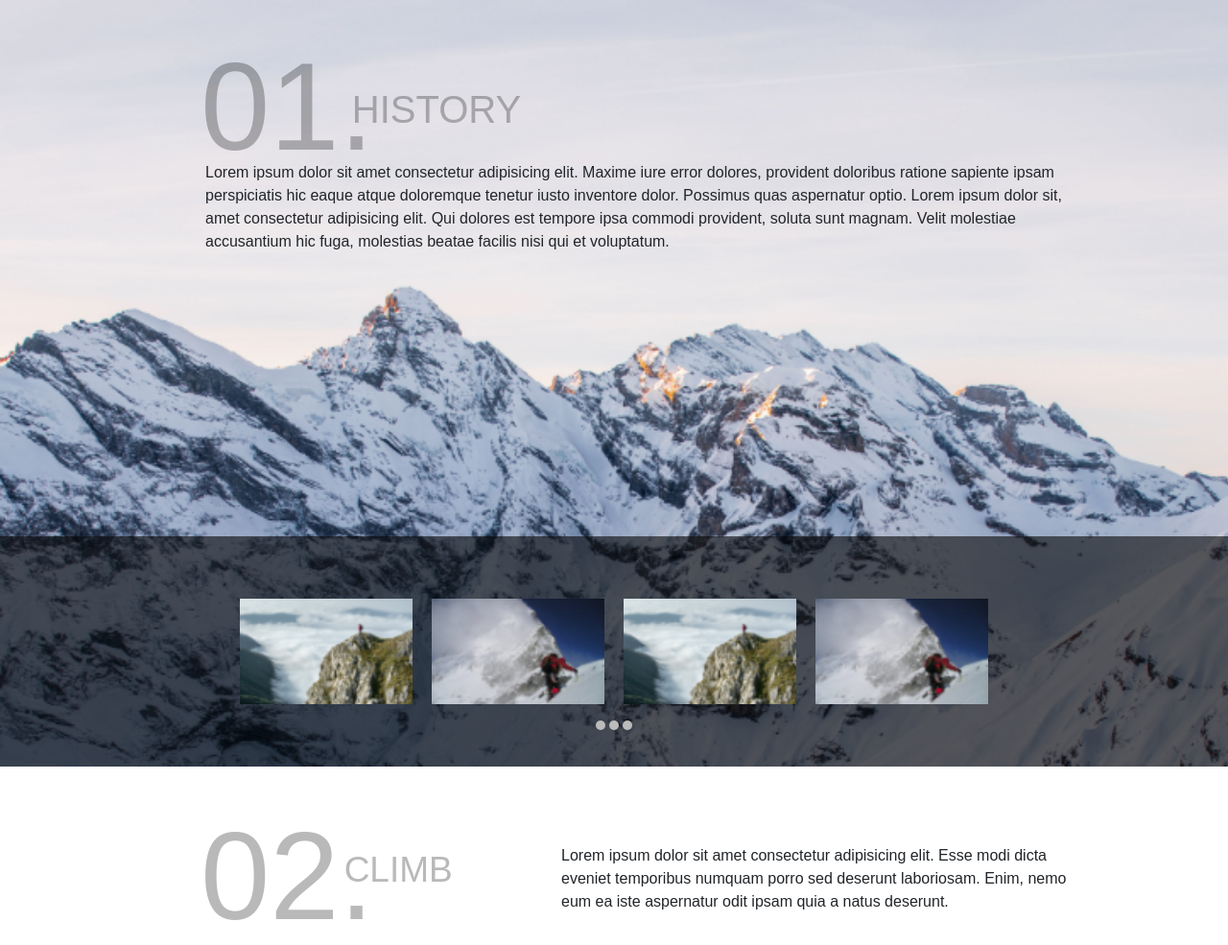
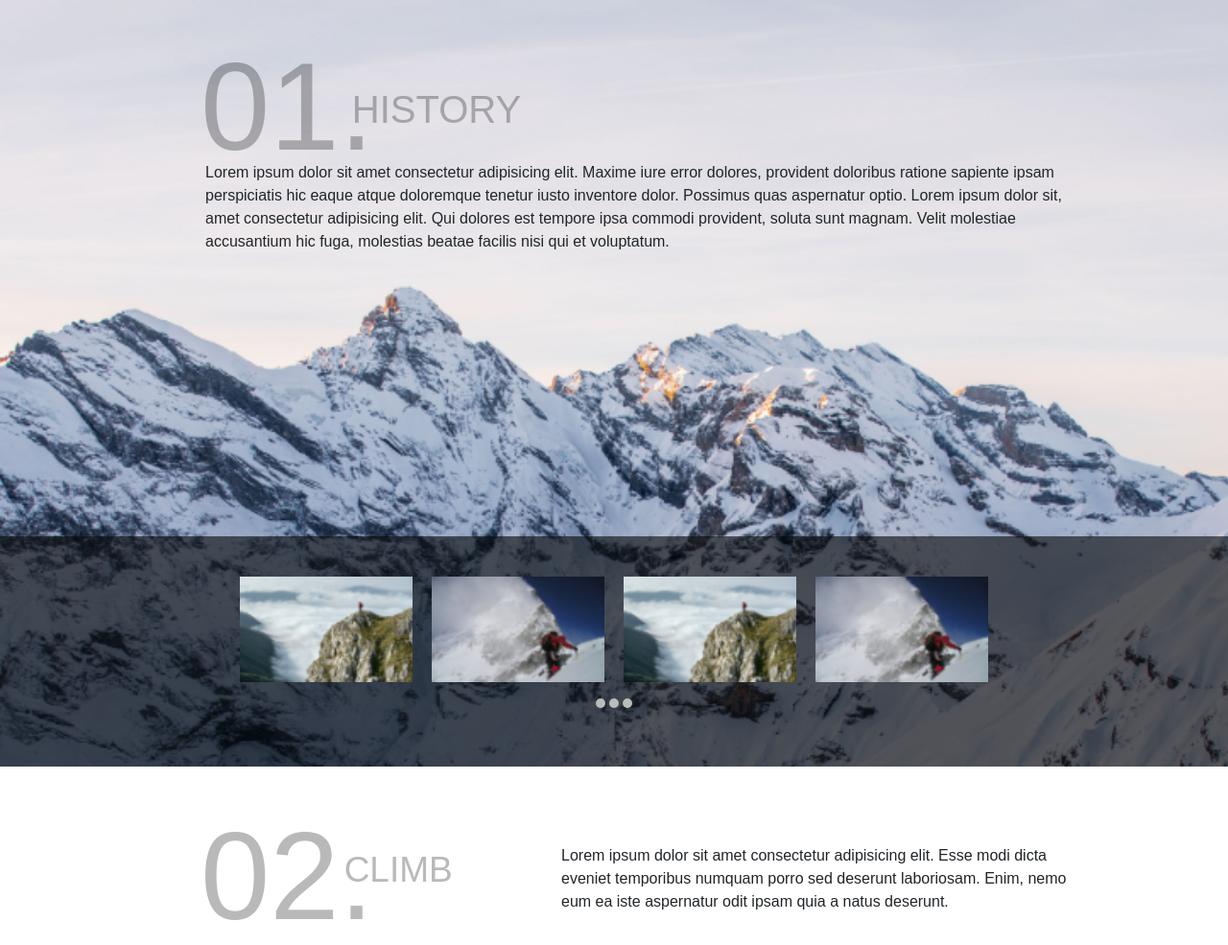
Before and after one commit to savantakash/Los-Angeles-Mountain-Website, a PHP site: page / in a window 1280 px wide. Shown: the part 610-1595 px from the top of the page at 96% size. Run offline with PHP 8.4, Linux system fonts and the light colour scheme.

Commit message:
changed 450 line .thumb in style.css to fix three dots

```diff
--- a/style.css
+++ b/style.css
@@ -452,7 +452,7 @@
         list-style: none;
         display: flex;
         margin: 0 auto;
-        margin-top: 55px;
+        margin-top: 32px;
         justify-content: center;
     }
     .thumb img {
```
